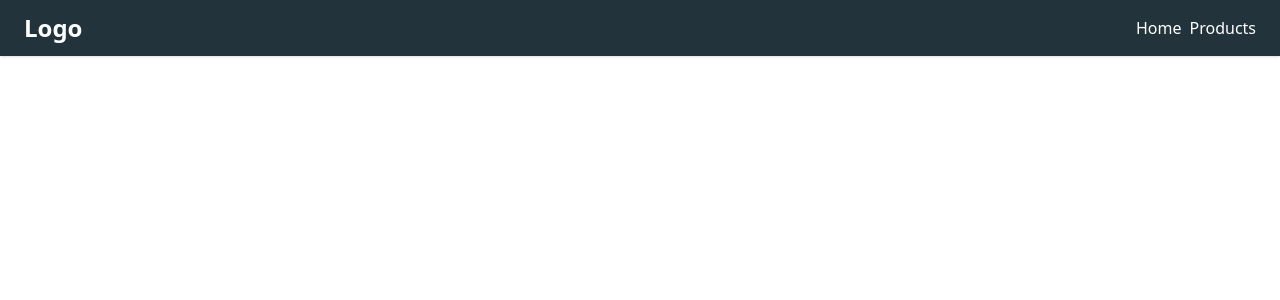
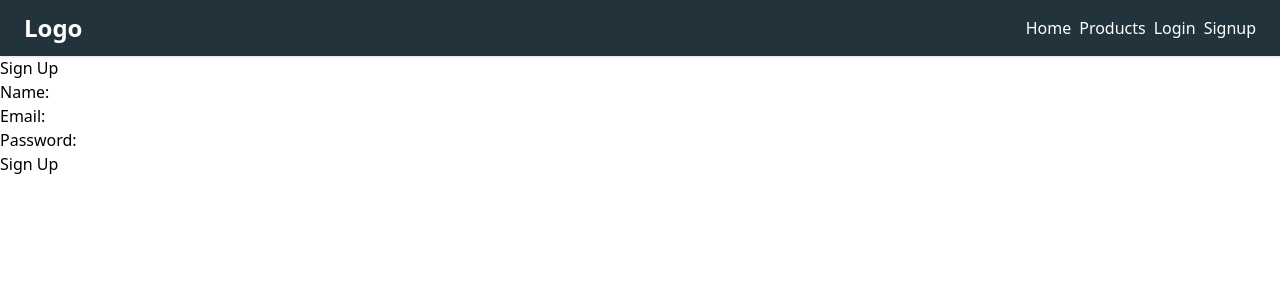
Before and after one commit to NetanelSegal/judaica-store, a React (Vite) app: page /signup in a window 1280 px wide. Before the commit this address had no page. Shown: the top 300 px of the page. Built offline with nearby package versions, Linux system fonts and the light colour scheme.

Commit message:
added two pages login and signup

```diff
--- a/src/App.jsx
+++ b/src/App.jsx
@@ -3,10 +3,14 @@ import "./App.css";
 import HomePage from "./pages/HomePage/HomePage";
 import Navbar from "./components/Navbar";
 import ProductsPage from "./pages/ProductsPage/ProductsPage";
+import LoginPage from "./pages/LoginPage";
+import SignupPage from "./pages/SignupPage";
 
 export const links = [
   { path: "/", title: "Home", element: <HomePage /> },
   { path: "/products", title: "Products", element: <ProductsPage /> },
+  { path: "/login", title: "Login", element: <LoginPage /> },
+  { path: "/signup", title: "Signup", element: <SignupPage /> },
 ];
 
 function App() {
--- /dev/null
+++ b/src/pages/LoginPage/LoginPage.jsx
@@ -0,0 +1,57 @@
+import React, { useState } from "react";
+
+const LoginPage = () => {
+  const [formData, setFormData] = useState({
+    email: "",
+    password: "",
+  });
+
+  const handleChange = (e) => {
+    const { id, value } = e.target;
+    setFormData((prev) => ({ ...prev, [id]: value }));
+  };
+
+  const handleSubmit = async (e) => {
+    e.preventDefault();
+    try {
+      const response = await fetch("http://localhost:3000/auth/login", {
+        method: "POST",
+        headers: { "Content-Type": "application/json" },
+        body: JSON.stringify(formData),
+      });
+      const data = await response.json();
+      console.log(data);
+    } catch (err) {
+      console.log(err);
+    }
+  };
+
+  return (
+    <div className="auth-container">
+      <h2>Login</h2>
+      <form onSubmit={handleSubmit}>
+        <div>
+          <label>Email:</label>
+          <input
+            type="email"
+            value={formData.email}
+            onChange={handleChange}
+            required
+          />
+        </div>
+        <div>
+          <label>Password:</label>
+          <input
+            type="password"
+            value={formData.password}
+            onChange={handleChange}
+            required
+          />
+        </div>
+        <button type="submit">Login</button>
+      </form>
+    </div>
+  );
+};
+
+export default LoginPage;
--- /dev/null
+++ b/src/pages/LoginPage/index.js
@@ -0,0 +1,2 @@
+import LoginPage from "./LoginPage";
+export default LoginPage;
--- /dev/null
+++ b/src/pages/SignupPage/SignupPage.jsx
@@ -0,0 +1,70 @@
+import React, { useState } from "react";
+
+const SignupPage = () => {
+  const [formData, setFormData] = useState({
+    name: "",
+    email: "",
+    password: "",
+  });
+
+  const handleChange = (e) => {
+    const { id, value } = e.target;
+    setFormData((prev) => ({ ...prev, [id]: value }));
+  };
+
+  const handleSubmit = async (e) => {
+    e.preventDefault();
+    try {
+      const response = await fetch("http://localhost:3000/auth/signup", {
+        method: "POST",
+        headers: { "Content-Type": "application/json" },
+        body: JSON.stringify(formData),
+      });
+      const data = await response.json();
+      console.log(data);
+    } catch (err) {
+      console.log(err);
+    }
+  };
+
+  return (
+    <div className="auth-container">
+      <h2>Sign Up</h2>
+      <form onSubmit={handleSubmit}>
+        <div>
+          <label>Name:</label>
+          <input
+            id="name"
+            type="text"
+            value={formData.name}
+            onChange={handleChange}
+            required
+          />
+        </div>
+        <div>
+          <label>Email:</label>
+          <input
+            id="email"
+            type="email"
+            value={formData.email}
+            onChange={handleChange}
+            required
+          />
+        </div>
+        <div>
+          <label>Password:</label>
+          <input
+            id="password"
+            type="password"
+            value={formData.password}
+            onChange={handleChange}
+            required
+          />
+        </div>
+        <button type="submit">Sign Up</button>
+      </form>
+    </div>
+  );
+};
+
+export default SignupPage;
--- /dev/null
+++ b/src/pages/SignupPage/index.js
@@ -0,0 +1,2 @@
+import SignupPage from "./SignupPage";
+export default SignupPage;
```
